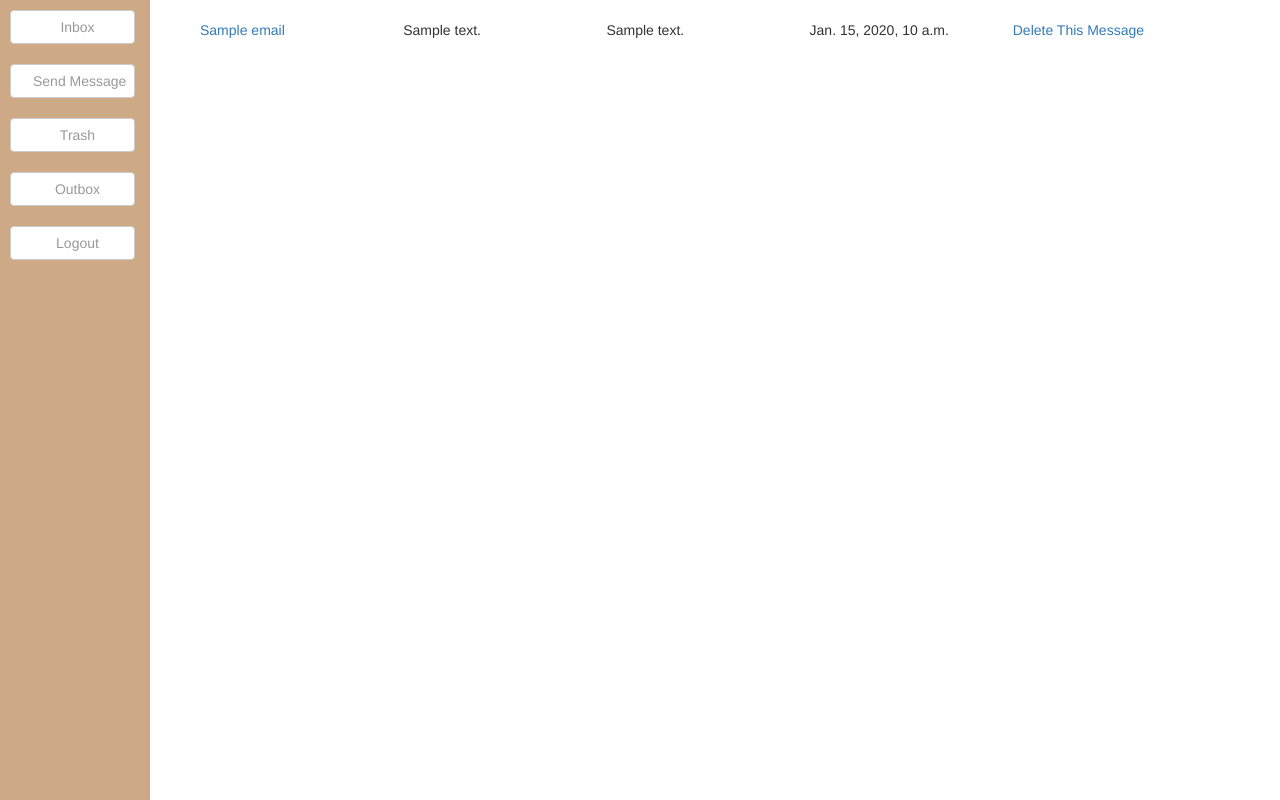
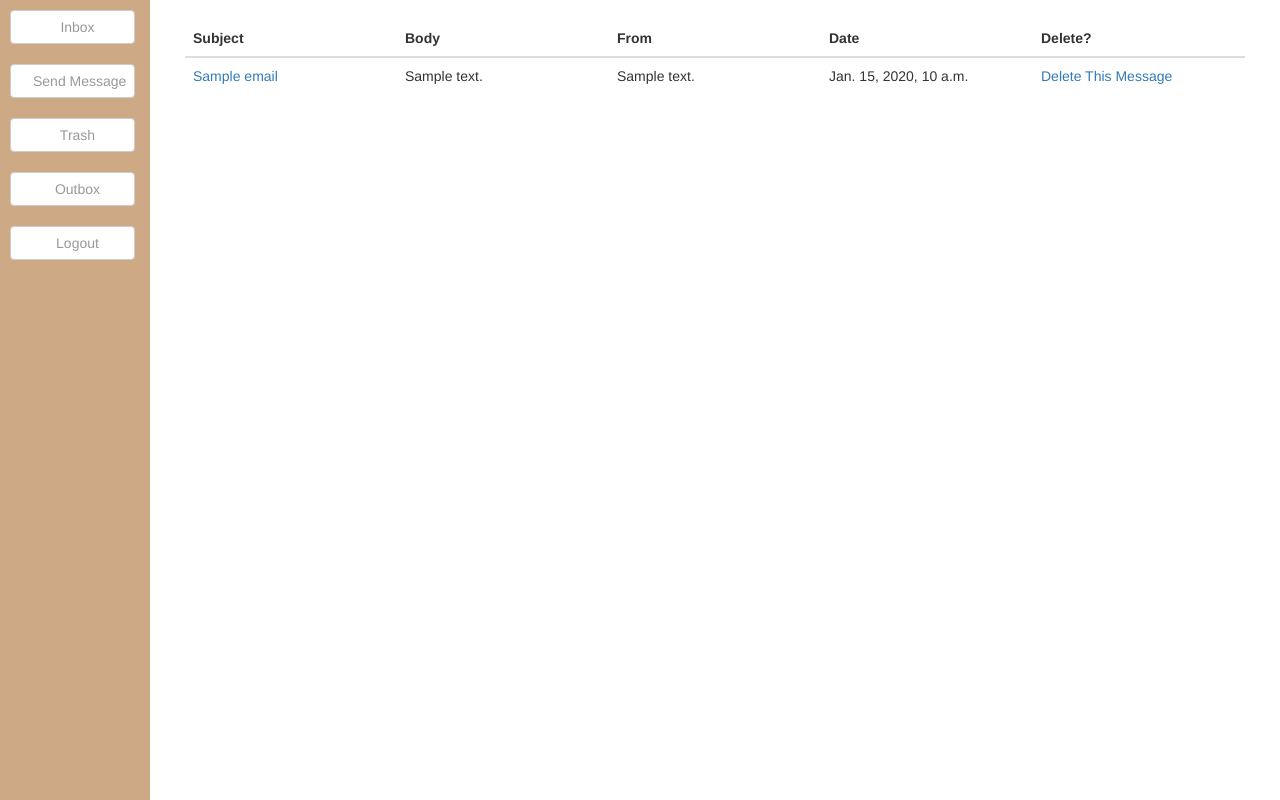
Before and after one commit to ahicks92/simplemail, a Django app: page /inbox in a window 1280 px wide. Run offline with Django 3.2, Linux system fonts and the light colour scheme; a user stored in the database is signed in; tables that the repository leaves empty hold one stand-in row (values such as "Sample post"); some libraries are stand-ins or nearby versions.

Commit message:
added table headers

```diff
--- a/cen4010/simplemail/templates/simplemail/folder.html
+++ b/cen4010/simplemail/templates/simplemail/folder.html
@@ -1,8 +1,19 @@
 {% extends "simplemail/base_application.html" %}
 
 {% block page %}
-   <table>
+   <table class="table">
+       <thead>
+            <tr>
+                <th>Subject</th>
+                <th>Body</th>
+                <th>From</th>
+                <th>Date</th>
+                <th>Delete?</th>
+            </tr>
+       </thead>
+       <tbody>
        {%for m in messages%}
+
             <tr>
                  <td class="col-md-2"><a href={%url "view_message" m.id%}>{{m.subject}}</a></td>
                  <td class="col-md-2"><span class="long-string">{{m.body}}</span></td>
@@ -11,8 +22,9 @@
                  {%if has_action%}
                     <td class="col-md-2"><a href="{%url action_view m.id%}">{{action_text}}</a></td>
                  {%endif%}
+             </tr>
          {%endfor%}
-     </tr>
+       </tbody>
     </table>
 
 {% endblock page %}
```
Lines whose indentation alone changed are shown as unchanged.
